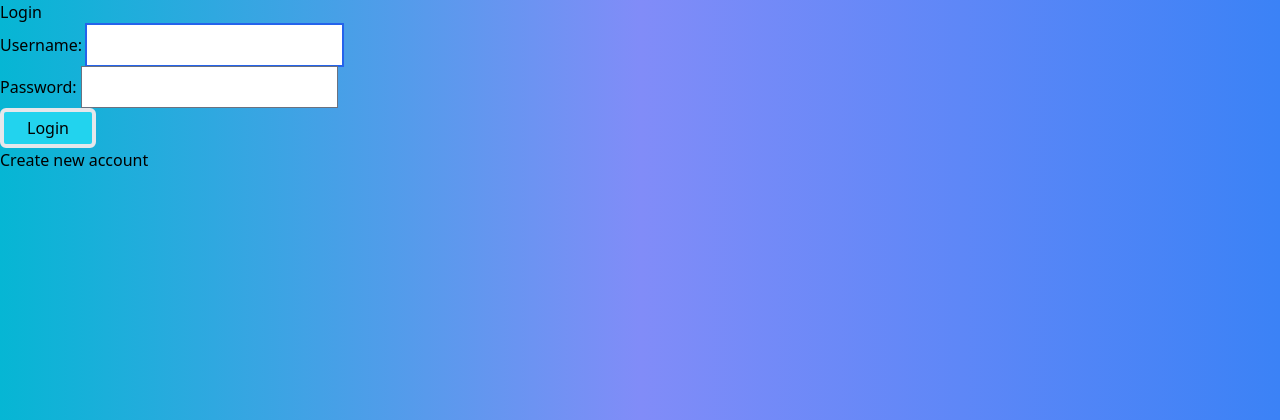
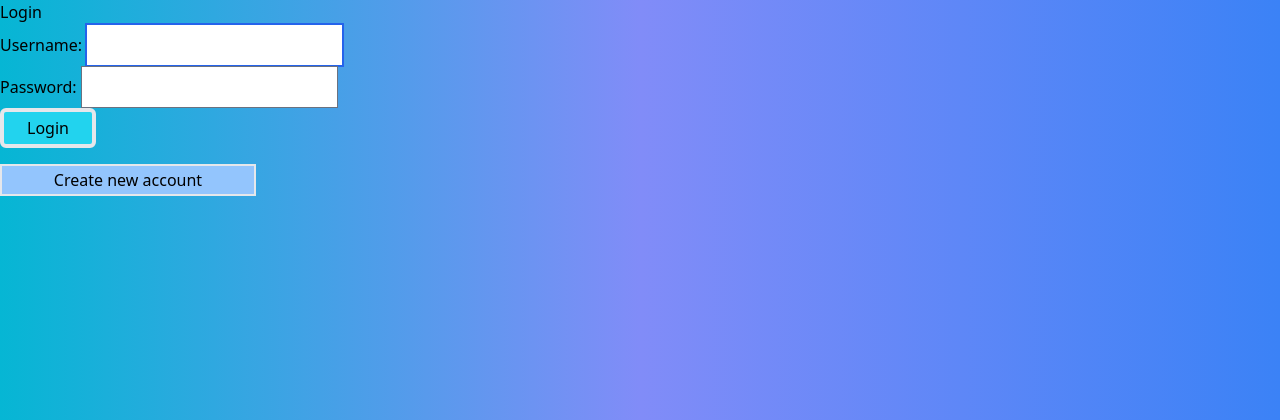
Before and after one commit to nflnsr/django-tailwind-postgresql, a Django app: page /login/ in a window 1280 px wide. Shown: the top 420 px of the page. Run offline with Django 4.2, Linux system fonts and the light colour scheme; some libraries are stand-ins or nearby versions.

Commit message:
update display

```diff
--- a/nnsite/settings.py
+++ b/nnsite/settings.py
@@ -64,10 +64,10 @@ MIDDLEWARE = [
     'django.middleware.clickjacking.XFrameOptionsMiddleware',
 
     'django_browser_reload.middleware.BrowserReloadMiddleware',
-    'whitenoise.middleware.WhiteNoiseMiddleware',
+    # 'whitenoise.middleware.WhiteNoiseMiddleware',
 ]
 
-STATICFILES_STORAGE = "whitenoise.storage.CompressedManifestStaticFilesStorage"
+# STATICFILES_STORAGE = "whitenoise.storage.CompressedManifestStaticFilesStorage"
 
 ROOT_URLCONF = 'nnsite.urls'
 
--- a/theme/static/css/dist/styles.css
+++ b/theme/static/css/dist/styles.css
@@ -897,6 +897,30 @@ select {
   width: 0.25rem;
 }
 
+.w-14 {
+  width: 3.5rem;
+}
+
+.w-3 {
+  width: 0.75rem;
+}
+
+.w-36 {
+  width: 9rem;
+}
+
+.w-44 {
+  width: 11rem;
+}
+
+.w-6 {
+  width: 1.5rem;
+}
+
+.w-64 {
+  width: 16rem;
+}
+
 .border-collapse {
   border-collapse: collapse;
 }
@@ -923,6 +947,10 @@ select {
 
 .gap-1 {
   gap: 0.25rem;
+}
+
+.whitespace-nowrap {
+  white-space: nowrap;
 }
 
 .rounded-lg {
--- a/todolist/templates/projects/login.html
+++ b/todolist/templates/projects/login.html
@@ -7,11 +7,14 @@
 <form action="" method="POST">
     {% csrf_token %}
     {{ form.as_p }}
-    <div class="bg-cyan-400 w-24 h-10 flex justify-center items-center border-4 rounded-md">
+    <div class="bg-cyan-400 w-24 h-10 flex justify-center items-center border-4 mb-4 rounded-md ">
+    </br>
         <input type="submit" class="cursor-pointer" value="Login">
     </div>
 </form>
-
-<a href="{% url 'register' %}">Create new account</a>
+<div class="w-64 bg-blue-300 h-8 items-center flex border-2 justify-center">
+    <a href="{% url 'register' %}"
+        class="w-64 h-8 px-4 items-center text-center whitespace-nowrap flex justify-center">Create new account</a>
+</div>
 
 {% endblock %}
```
